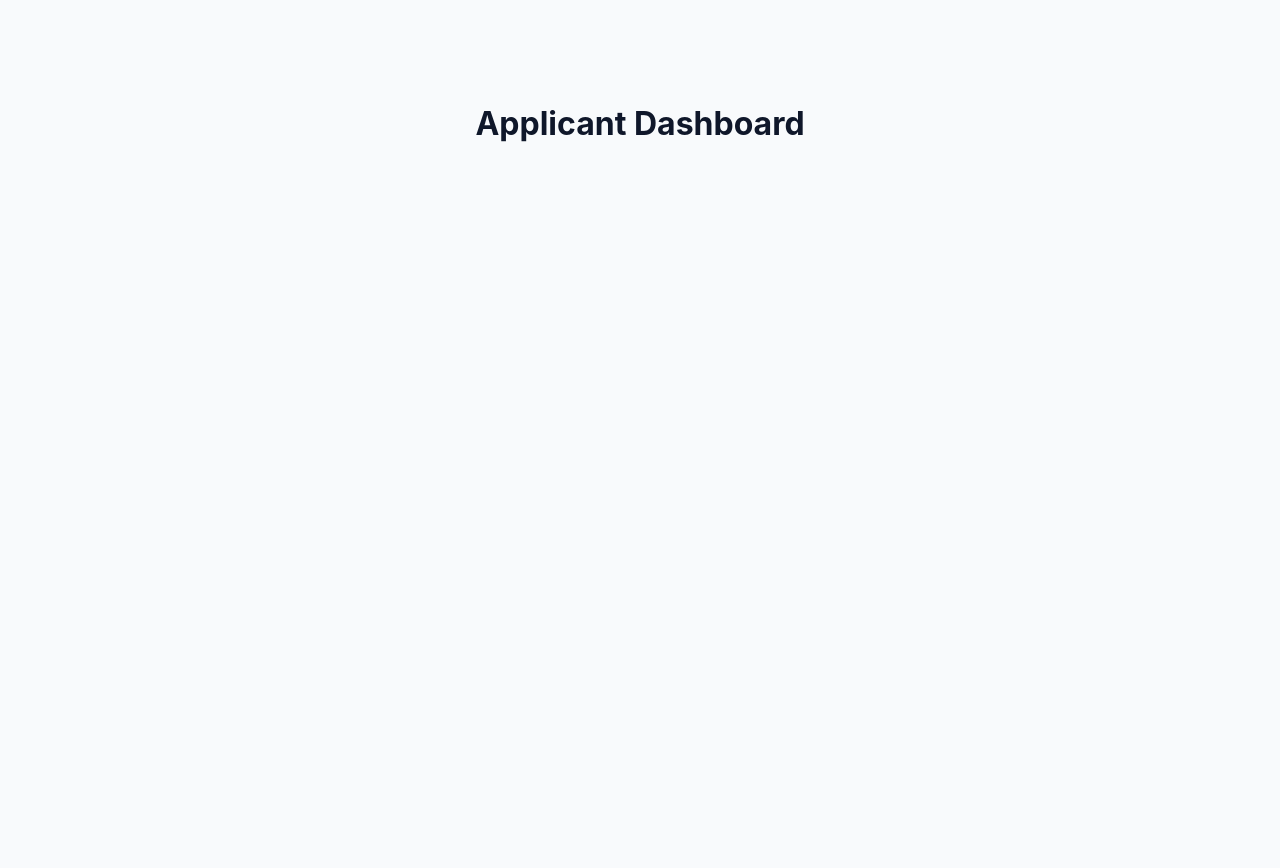
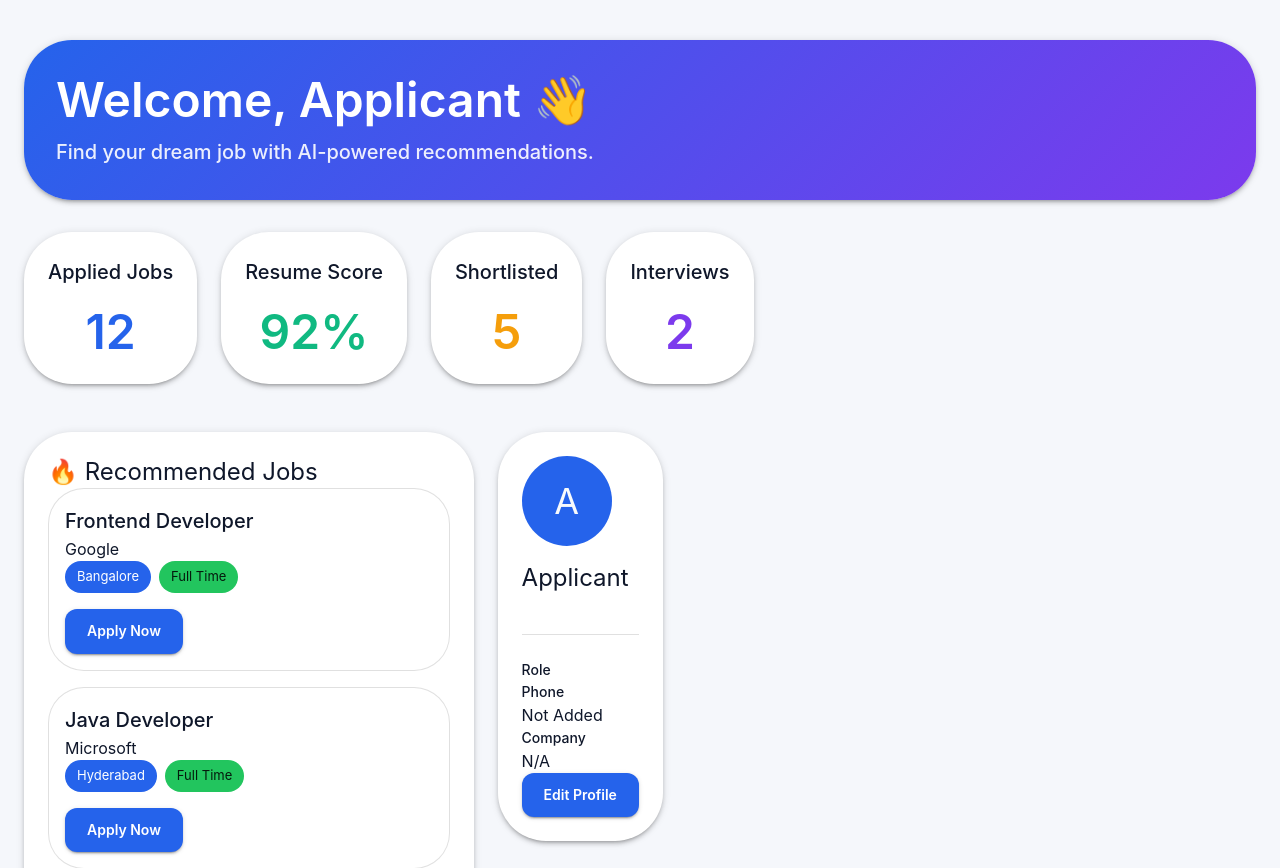
Before and after one commit to ganeshkumar12-hub/AI-Powered-Applicant-Tracking-System, a React (Vite) app in the folder client/: page /applicant in a window 1280 px wide. Shown: the top 868 px of the page. Before the commit the page ends 800 px from the top, so only its background shows below. Built offline with nearby package versions, Linux system fonts and the light colour scheme.

Commit message:
Added applicant dashboard with profile, stats, jobs and applications

```diff
--- /dev/null
+++ b/client/src/components/applicant/ProfileCard.jsx
@@ -0,0 +1,93 @@
+import {
+  Avatar,
+  Box,
+  Button,
+  Divider,
+  Paper,
+  Stack,
+  Typography,
+} from "@mui/material";
+
+function ProfileCard() {
+  const user =
+    JSON.parse(localStorage.getItem("user")) || {};
+
+  return (
+    <Paper
+      elevation={3}
+      sx={{
+        p: 3,
+        borderRadius: 4,
+        mt: 4,
+      }}
+    >
+      <Stack
+        spacing={2}
+        alignItems="center"
+      >
+        <Avatar
+          sx={{
+            width: 90,
+            height: 90,
+            bgcolor: "#2563EB",
+            fontSize: 36,
+          }}
+        >
+          {user.name?.charAt(0).toUpperCase() || "A"}
+        </Avatar>
+
+        <Typography
+          variant="h5"
+          fontWeight="bold"
+        >
+          {user.name || "Applicant"}
+        </Typography>
+
+        <Typography color="text.secondary">
+          {user.email}
+        </Typography>
+      </Stack>
+
+      <Divider sx={{ my: 3 }} />
+
+      <Box mb={2}>
+        <Typography variant="subtitle2">
+          Role
+        </Typography>
+
+        <Typography>
+          {user.role}
+        </Typography>
+      </Box>
+
+      <Box mb={2}>
+        <Typography variant="subtitle2">
+          Phone
+        </Typography>
+
+        <Typography>
+          {user.phone || "Not Added"}
+        </Typography>
+      </Box>
+
+      <Box mb={2}>
+        <Typography variant="subtitle2">
+          Company
+        </Typography>
+
+        <Typography>
+          {user.company || "N/A"}
+        </Typography>
+      </Box>
+
+      <Button
+        fullWidth
+        variant="contained"
+      >
+        Edit Profile
+      </Button>
+    </Paper>
+  );
+}
+
+export default ProfileCard;
--- /dev/null
+++ b/client/src/components/applicant/RecentApplications.jsx
@@ -0,0 +1,107 @@
+import {
+  Paper,
+  Typography,
+  Table,
+  TableBody,
+  TableCell,
+  TableContainer,
+  TableHead,
+  TableRow,
+  Chip,
+} from "@mui/material";
+
+const applications = [
+  {
+    company: "Google",
+    role: "Frontend Developer",
+    status: "Under Review",
+  },
+  {
+    company: "Infosys",
+    role: "Java Developer",
+    status: "Shortlisted",
+  },
+  {
+    company: "Amazon",
+    role: "React Developer",
+    status: "Pending",
+  },
+  {
+    company: "Microsoft",
+    role: "Software Engineer",
+    status: "Rejected",
+  },
+];
+
+const getStatusColor = (status) => {
+  switch (status) {
+    case "Shortlisted":
+      return "success";
+    case "Pending":
+      return "warning";
+    case "Rejected":
+      return "error";
+    default:
+      return "info";
+  }
+};
+
+function RecentApplications() {
+  return (
+    <Paper
+      elevation={3}
+      sx={{
+        mt: 4,
+        p: 3,
+        borderRadius: 4,
+      }}
+    >
+      <Typography
+        variant="h5"
+        fontWeight="bold"
+        mb={3}
+      >
+        📄 Recent Applications
+      </Typography>
+
+      <TableContainer>
+        <Table>
+          <TableHead>
+            <TableRow>
+              <TableCell>
+                <strong>Company</strong>
+              </TableCell>
+
+              <TableCell>
+                <strong>Role</strong>
+              </TableCell>
+
+              <TableCell>
+                <strong>Status</strong>
+              </TableCell>
+            </TableRow>
+          </TableHead>
+
+          <TableBody>
+            {applications.map((job, index) => (
+              <TableRow key={index}>
+                <TableCell>{job.company}</TableCell>
+
+                <TableCell>{job.role}</TableCell>
+
+                <TableCell>
+                  <Chip
+                    label={job.status}
+                    color={getStatusColor(job.status)}
+                  />
+                </TableCell>
+              </TableRow>
+            ))}
+          </TableBody>
+        </Table>
+      </TableContainer>
+    </Paper>
+  );
+}
+
+export default RecentApplications;
--- /dev/null
+++ b/client/src/components/applicant/RecommendedJobs.jsx
@@ -0,0 +1,207 @@
+import {
+
+  Paper,
+
+  Typography,
+
+  Stack,
+
+  Button,
+
+  Chip,
+
+} from "@mui/material";
+
+
+
+const jobs = [
+
+  {
+
+    company: "Google",
+
+    title: "Frontend Developer",
+
+    location: "Bangalore",
+
+    type: "Full Time",
+
+  },
+
+  {
+
+    company: "Microsoft",
+
+    title: "Java Developer",
+
+    location: "Hyderabad",
+
+    type: "Full Time",
+
+  },
+
+  {
+
+    company: "Infosys",
+
+    title: "Python Developer",
+
+    location: "Pune",
+
+    type: "Hybrid",
+
+  },
+
+  {
+
+    company: "Amazon",
+
+    title: "React Developer",
+
+    location: "Chennai",
+
+    type: "Remote",
+
+  },
+
+];
+
+
+
+function RecommendedJobs() {
+
+  return (
+
+    <Paper
+
+      elevation={3}
+
+      sx={{
+
+        mt: 4,
+
+        p: 3,
+
+        borderRadius: 4,
+
+      }}
+
+    >
+
+      <Typography
+
+        variant="h5"
+
+        fontWeight="bold"
+
+        mb={3}
+
+      >
+
+        🔥 Recommended Jobs
+
+      </Typography>
+
+
+
+      <Stack spacing={2}>
+
+        {jobs.map((job, index) => (
+
+          <Paper
+
+            key={index}
+
+            variant="outlined"
+
+            sx={{
+
+              p: 2,
+
+              borderRadius: 3,
+
+            }}
+
+          >
+
+            <Typography
+
+              variant="h6"
+
+              fontWeight="bold"
+
+            >
+
+              {job.title}
+
+            </Typography>
+
+
+
+            <Typography color="text.secondary">
+
+              {job.company}
+
+            </Typography>
+
+
+
+            <Stack
+
+              direction="row"
+
+              spacing={1}
+
+              mt={1}
+
+            >
+
+              <Chip
+
+                label={job.location}
+
+                color="primary"
+
+              />
+
+
+
+              <Chip
+
+                label={job.type}
+
+                color="success"
+
+              />
+
+            </Stack>
+
+
+
+            <Button
+
+              variant="contained"
+
+              sx={{ mt: 2 }}
+
+            >
+
+              Apply Now
+
+            </Button>
+
+          </Paper>
+
+        ))}
+
+      </Stack>
+
+    </Paper>
+
+  );
+
+}
+
+
+
+export default RecommendedJobs;
--- a/client/src/pages/Applicant/ApplicantDashboard.jsx
+++ b/client/src/pages/Applicant/ApplicantDashboard.jsx
@@ -1,13 +1,149 @@
+import {
+  Box,
+  Container,
+  Typography,
+  Paper,
+  Grid,
+} from "@mui/material";
+
+import ProfileCard from "../../components/applicant/ProfileCard";
+import RecommendedJobs from "../../components/applicant/RecommendedJobs";
+import RecentApplications from "../../components/applicant/RecentApplications";
+
 function ApplicantDashboard() {
+  const user =
+    JSON.parse(localStorage.getItem("user")) || {};
+
+  const stats = [
+    {
+      title: "Applied Jobs",
+      value: 12,
+      color: "#2563EB",
+    },
+    {
+      title: "Resume Score",
+      value: "92%",
+      color: "#10B981",
+    },
+    {
+      title: "Shortlisted",
+      value: 5,
+      color: "#F59E0B",
+    },
+    {
+      title: "Interviews",
+      value: 2,
+      color: "#7C3AED",
+    },
+  ];
+
   return (
-    <h1
-      style={{
-        textAlign: "center",
-        marginTop: "100px",
+    <Box
+      sx={{
+        minHeight: "100vh",
+        background: "#f5f7fb",
+        py: 5,
       }}
     >
-      Applicant Dashboard
-    </h1>
+      <Container maxWidth="xl">
+        {/* Welcome Banner */}
+        <Paper
+          elevation={3}
+          sx={{
+            p: 4,
+            borderRadius: 4,
+            mb: 4,
+            background:
+              "linear-gradient(135deg,#2563EB,#7C3AED)",
+            color: "white",
+          }}
+        >
+          <Typography
+            variant="h3"
+            fontWeight="bold"
+          >
+            Welcome, {user.name || "Applicant"} 👋
+          </Typography>
+
+          <Typography
+            variant="h6"
+            sx={{
+              mt: 1,
+              opacity: 0.9,
+            }}
+          >
+            Find your dream job with AI-powered recommendations.
+          </Typography>
+        </Paper>
+
+        {/* Statistics Cards */}
+        <Grid container spacing={3}>
+          {stats.map((item) => (
+            <Grid
+              item
+              xs={12}
+              sm={6}
+              md={3}
+              key={item.title}
+            >
+              <Paper
+                elevation={3}
+                sx={{
+                  p: 3,
+                  borderRadius: 4,
+                  textAlign: "center",
+                }}
+              >
+                <Typography
+                  variant="h6"
+                  color="text.secondary"
+                >
+                  {item.title}
+                </Typography>
+
+                <Typography
+                  variant="h3"
+                  fontWeight="bold"
+                  sx={{
+                    color: item.color,
+                    mt: 2,
+                  }}
+                >
+                  {item.value}
+                </Typography>
+              </Paper>
+            </Grid>
+          ))}
+        </Grid>
+
+        {/* Main Dashboard Content */}
+        <Grid
+          container
+          spacing={3}
+          sx={{ mt: 2 }}
+        >
+          {/* Left Side */}
+          <Grid
+            item
+            xs={12}
+            md={8}
+          >
+            <RecommendedJobs />
+
+            <RecentApplications />
+          </Grid>
+
+          {/* Right Side */}
+          <Grid
+            item
+            xs={12}
+            md={4}
+          >
+            <ProfileCard />
+          </Grid>
+        </Grid>
+      </Container>
+    </Box>
   );
 }
 
```
Also changed, not shown: 1 other file (tests, documents, lock files or other folders).
